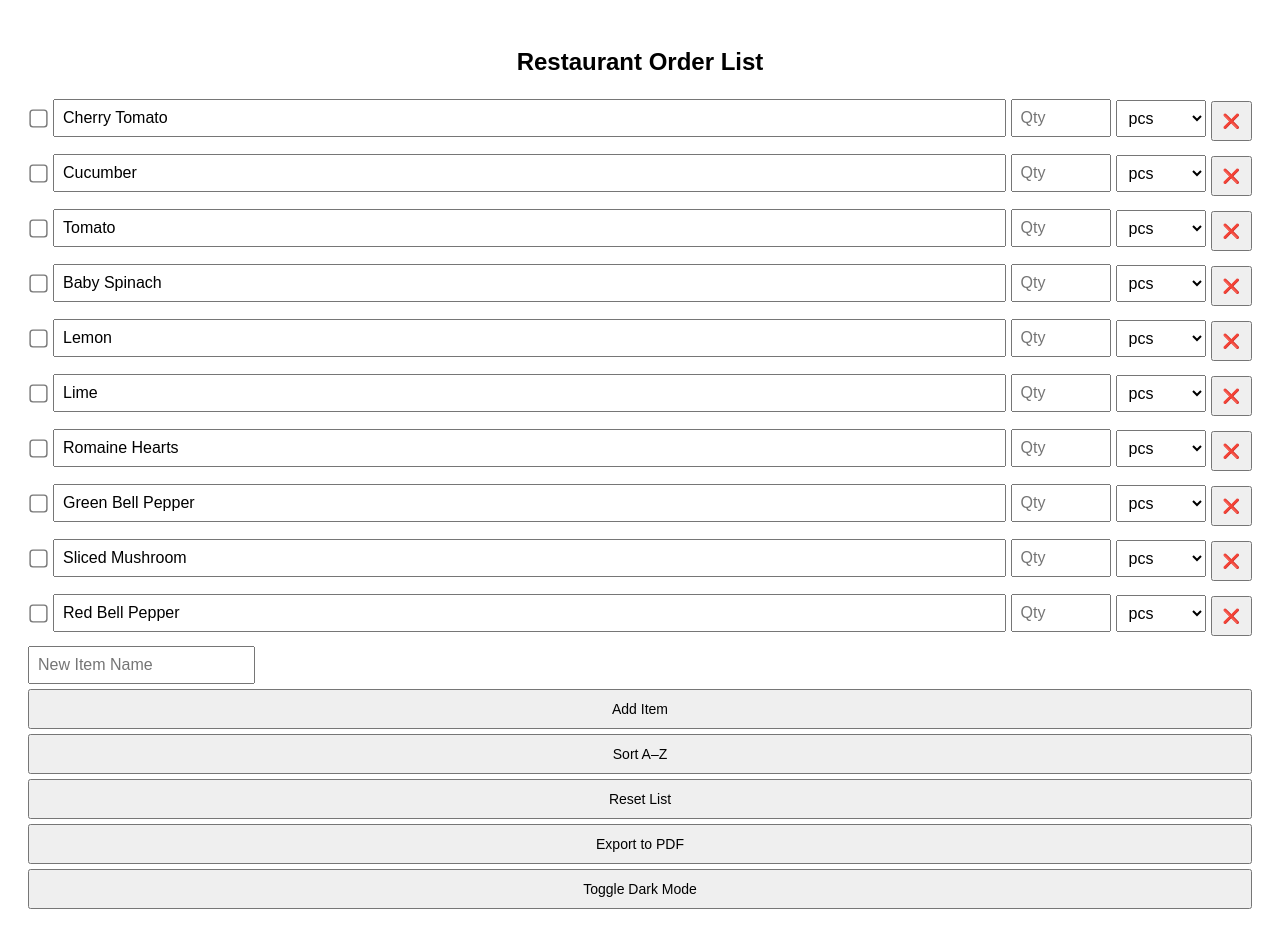
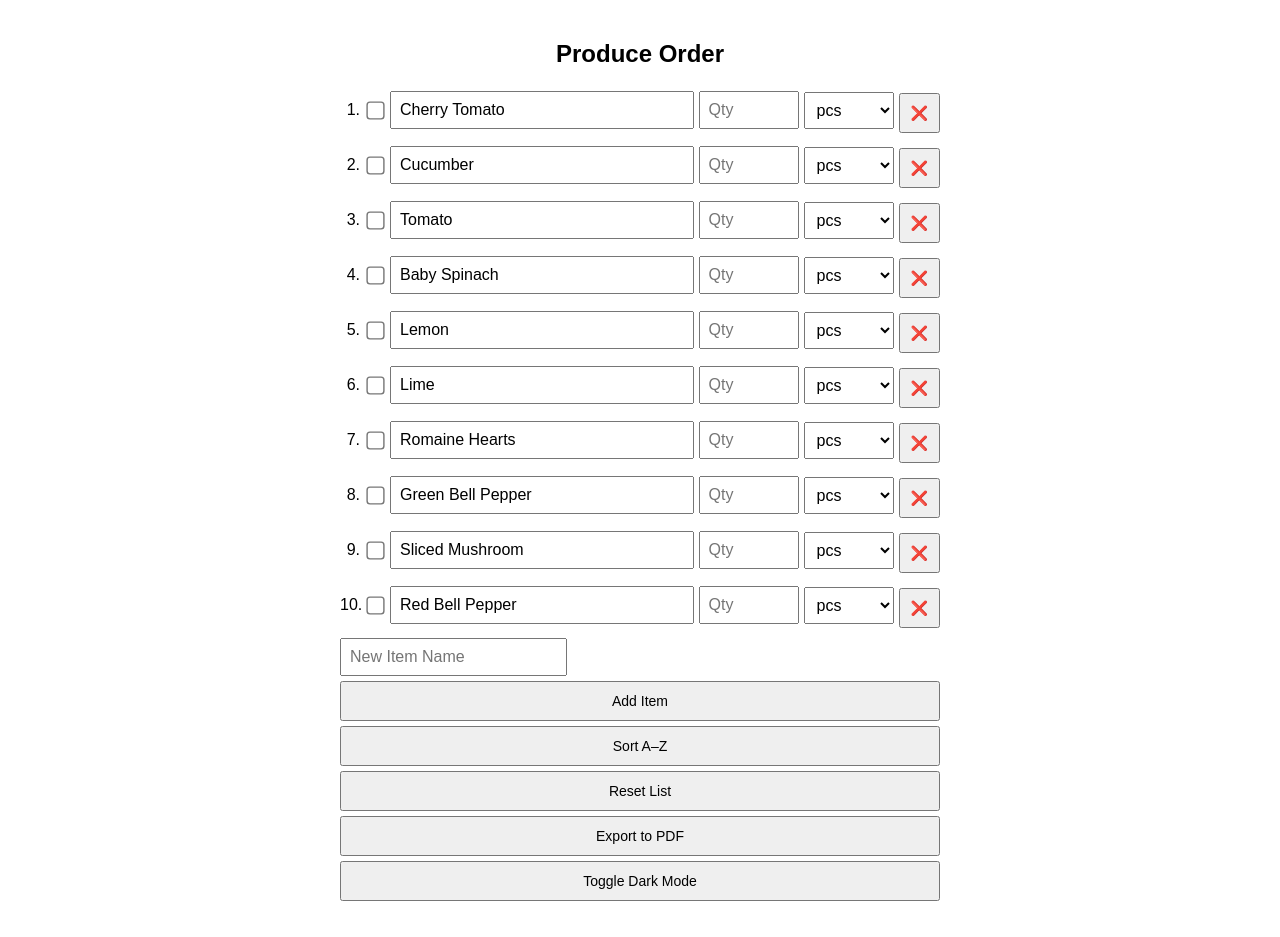
Before and after one commit to AbhishekK6339/restaurant-order-list, a plain HTML site: page index.html in a window 1280 px wide. Drawn offline with nearby package versions, Linux system fonts and the light colour scheme.

Commit message:
Update index.html

```diff
--- a/index.html
+++ b/index.html
@@ -1,7 +1,7 @@
 <!DOCTYPE html>
 <html>
 <head>
-  <title>Restaurant Order List</title>
+  <title>Produce Order</title>
   <meta name="viewport" content="width=device-width, initial-scale=1.0">
   <script src="https://cdnjs.cloudflare.com/ajax/libs/jspdf/2.5.1/jspdf.umd.min.js"></script>
   <style>
@@ -9,6 +9,7 @@
       font-family: Arial; padding: 20px;
       background-color: white; color: black;
       transition: background-color 0.3s, color 0.3s;
+      max-width: 600px; margin: auto;
     }
     body.dark {
       background-color: #1e1e1e;
@@ -17,8 +18,11 @@
     h2 { text-align: center; }
     .item {
       display: flex; align-items: center; gap: 5px;
-      margin-bottom: 10px;
-      flex-wrap: wrap;
+      margin-bottom: 10px; flex-wrap: wrap;
+    }
+    label.item-number {
+      width: 20px;
+      text-align: right;
     }
     input[type="text"], input[type="number"], select {
       padding: 8px; font-size: 16px;
@@ -30,13 +34,13 @@
     button {
       padding: 10px; font-size: 14px;
       cursor: pointer; margin-top: 5px;
-      width: 100%;
+      width: 100%; max-width: 600px; margin-left: auto; margin-right: auto;
     }
     .action-btns { display: flex; gap: 5px; }
   </style>
 </head>
 <body>
-  <h2>Restaurant Order List</h2>
+  <h2>Produce Order</h2>
 
   <div id="list"></div>
 
@@ -91,8 +95,10 @@
       let listDiv = document.getElementById('list');
       listDiv.innerHTML = '';
       items.forEach((item, index) => {
+        let number = index + 1;
         listDiv.innerHTML += `
           <div class="item">
+            <label class="item-number">${number}.</label>
             <input type="checkbox" ${item.done ? "checked" : ""} onchange="toggleDone(${index})">
             <input type="text" value="${item.name}" onchange="updateName(${index}, this.value)">
             <input type="number" value="${item.qty}" placeholder="Qty" onchange="updateQty(${index}, this.value)">
@@ -166,16 +172,16 @@
       const doc = new jsPDF();
       const today = new Date().toLocaleString();
       doc.setFontSize(14);
-      doc.text("Restaurant Order List", 20, 20);
+      doc.text("Produce Order", 20, 20);
       doc.setFontSize(10);
       doc.text(`Exported on: ${today}`, 20, 26);
       let y = 40;
-      items.forEach(item => {
-        const line = `${item.done ? "[x]" : "[ ]"} ${item.name}: ${item.qty || ""} ${item.unit}`;
+      items.forEach((item, index) => {
+        const line = `${index + 1}. ${item.done ? "[x]" : "[ ]"} ${item.name}: ${item.qty || ""} ${item.unit}`;
         doc.text(line, 20, y);
         y += 10;
       });
-      doc.save("Restaurant_Order_List.pdf");
+      doc.save("Produce_Order_List.pdf");
     }
 
     function toggleDarkMode() {
```
